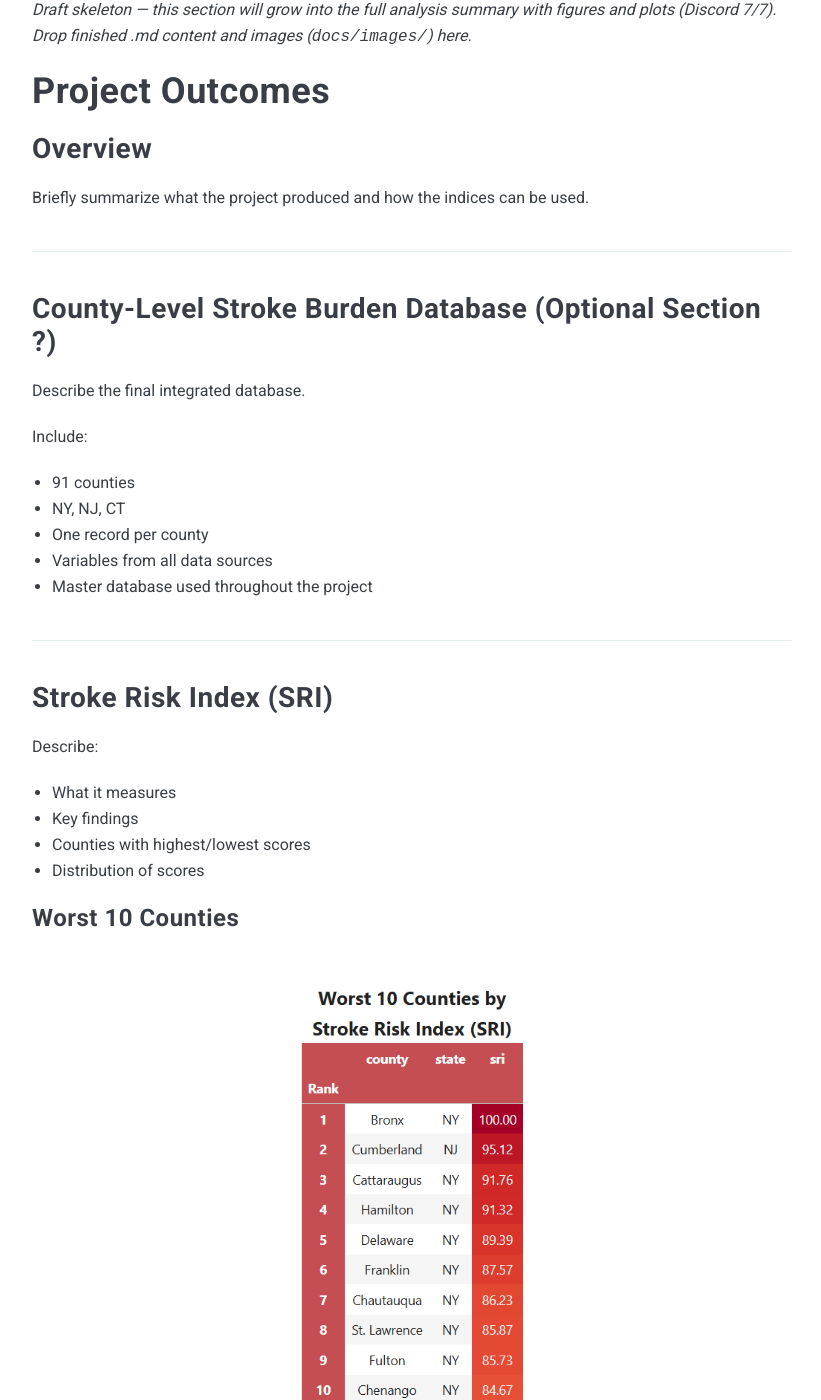
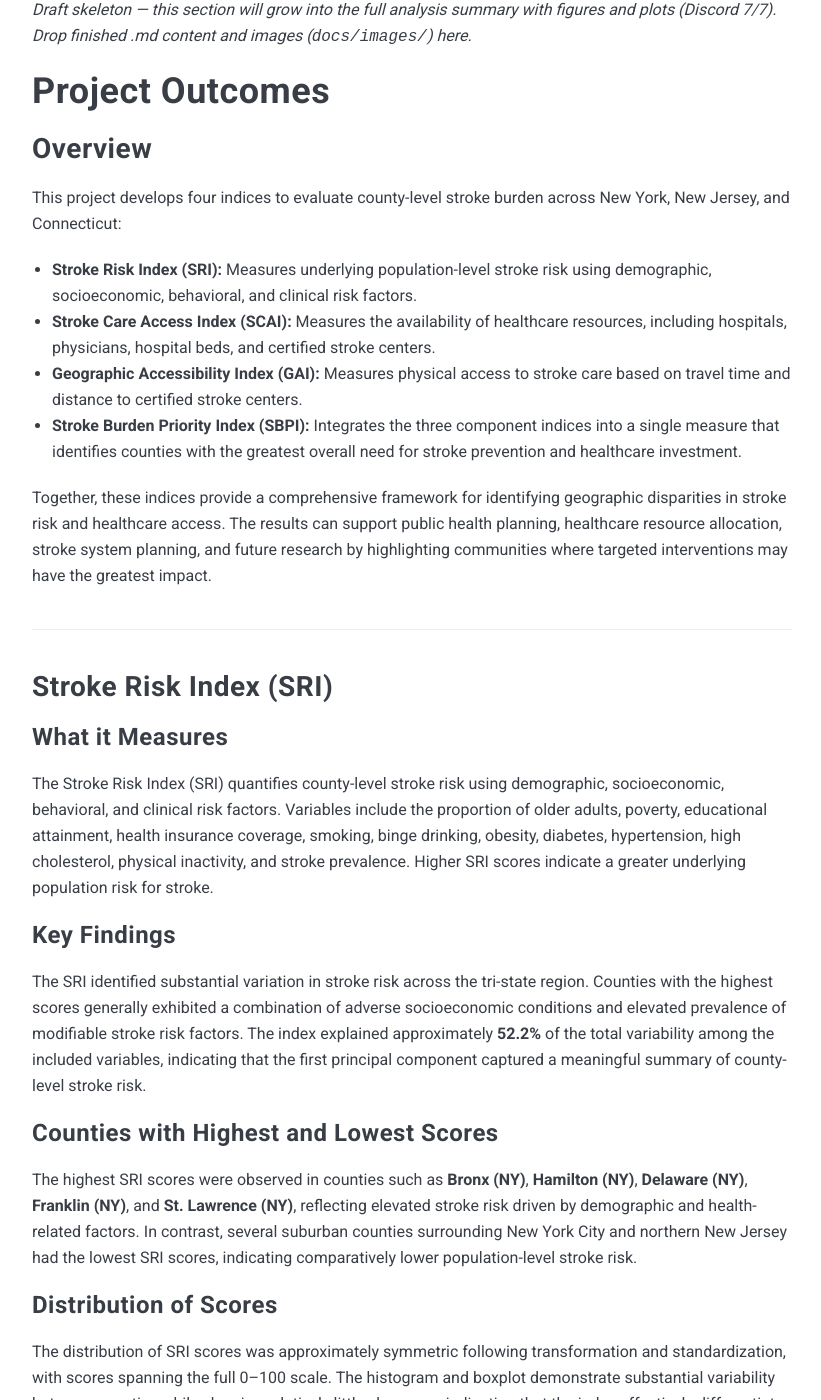
Before and after one commit to palism1/stroke-burden-index, a Jekyll site: the page built from docs/_posts/2026-07-07-project-outcome.md, in a window 1280 px wide and 1400 px high, scrolled down 1322 px. Shown: the whole window, without its empty margins (228-1049 px from the left). Built offline with Jekyll 4.4.1, drawn with Linux system fonts in a browser that asks for light colours; nearby versions of some CDN libraries; some of the changed text lies outside the part shown.

Commit message:
Update 2026-07-07-project-outcome.md

```diff
--- a/docs/_posts/2026-07-07-project-outcome.md
+++ b/docs/_posts/2026-07-07-project-outcome.md
@@ -24,33 +24,34 @@ figures and plots (Discord 7/7). Drop finished .md content and images
 
 ## Overview
 
-Briefly summarize what the project produced and how the indices can be used.
+This project develops four indices to evaluate county-level stroke burden across New York, New Jersey, and Connecticut:
 
----
+- **Stroke Risk Index (SRI):** Measures underlying population-level stroke risk using demographic, socioeconomic, behavioral, and clinical risk factors.
+- **Stroke Care Access Index (SCAI):** Measures the availability of healthcare resources, including hospitals, physicians, hospital beds, and certified stroke centers.
+- **Geographic Accessibility Index (GAI):** Measures physical access to stroke care based on travel time and distance to certified stroke centers.
+- **Stroke Burden Priority Index (SBPI):** Integrates the three component indices into a single measure that identifies counties with the greatest overall need for stroke prevention and healthcare investment.
 
-## County-Level Stroke Burden Database (Optional Section ?)
-
-Describe the final integrated database.
-
-Include:
-
-- 91 counties
-- NY, NJ, CT
-- One record per county
-- Variables from all data sources
-- Master database used throughout the project
-
+Together, these indices provide a comprehensive framework for identifying geographic disparities in stroke risk and healthcare access. The results can support public health planning, healthcare resource allocation, stroke system planning, and future research by highlighting communities where targeted interventions may have the greatest impact.
 
 ---
 
 ## Stroke Risk Index (SRI)
 
-Describe:
+### What it Measures
 
-- What it measures
-- Key findings
-- Counties with highest/lowest scores
-- Distribution of scores
+The Stroke Risk Index (SRI) quantifies county-level stroke risk using demographic, socioeconomic, behavioral, and clinical risk factors. Variables include the proportion of older adults, poverty, educational attainment, health insurance coverage, smoking, binge drinking, obesity, diabetes, hypertension, high cholesterol, physical inactivity, and stroke prevalence. Higher SRI scores indicate a greater underlying population risk for stroke.
+
+### Key Findings
+
+The SRI identified substantial variation in stroke risk across the tri-state region. Counties with the highest scores generally exhibited a combination of adverse socioeconomic conditions and elevated prevalence of modifiable stroke risk factors. The index explained approximately **52.2%** of the total variability among the included variables, indicating that the first principal component captured a meaningful summary of county-level stroke risk.
+
+### Counties with Highest and Lowest Scores
+
+The highest SRI scores were observed in counties such as **Bronx (NY)**, **Hamilton (NY)**, **Delaware (NY)**, **Franklin (NY)**, and **St. Lawrence (NY)**, reflecting elevated stroke risk driven by demographic and health-related factors. In contrast, several suburban counties surrounding New York City and northern New Jersey had the lowest SRI scores, indicating comparatively lower population-level stroke risk.
+
+### Distribution of Scores
+
+The distribution of SRI scores was approximately symmetric following transformation and standardization, with scores spanning the full 0–100 scale. The histogram and boxplot demonstrate substantial variability between counties while showing relatively little skewness, indicating that the index effectively differentiates counties with low, moderate, and high stroke risk.
 
 
 ### Worst 10 Counties
@@ -190,18 +191,17 @@ The table below summarizes the construction and performance of the three composi
 
 ## Stroke Burden Priority Index (SBPI)
 
-Describe:
+### What it Measures
 
-- Combination of SRI, SCAI, and GAI
-- Final county rankings
-- Priority counties
-- Public health interpretation
+The Stroke Burden Priority Index (SBPI) integrates the Stroke Risk Index (SRI), Stroke Care Access Index (SCAI), and Geographic Accessibility Index (GAI) into a single composite measure. By combining population-level stroke risk with healthcare resource availability and geographic access to stroke care, the SBPI identifies counties where the overall burden of stroke is greatest and where interventions may have the greatest impact.
 
-Possible figures:
+### Final County Rankings
 
-- Final SBPI map
-- Top 10 priority counties
-- Ranking table
+The SBPI produced a comprehensive ranking of all counties across New York, New Jersey, and Connecticut. Counties with high stroke risk and limited healthcare access consistently received the highest SBPI scores, while counties with lower stroke risk and stronger healthcare infrastructure ranked lowest.
+
+### Priority Counties
+
+The highest-priority counties were concentrated in rural upstate New York. Hamilton, Delaware, Chenango, Essex, Seneca, and Franklin Counties consistently ranked among the highest, reflecting the combined effects of elevated stroke risk, limited healthcare resources, and reduced geographic accessibility. These counties emerged as the areas with the greatest overall need for targeted public health interventions.
 
 <h2>Highest Priority Counties</h2>
 
@@ -301,7 +301,13 @@ The violin plots above compare index distributions across New York, New Jersey,
 
 ## Key Findings
 
-Summarize the major conclusions.
+- Geographic disparities in stroke care are substantial across the tri-state region. Urban counties generally have greater healthcare capacity and shorter travel times to certified stroke centers, while many rural counties in northern and western New York experience limited healthcare resources and reduced geographic accessibility.
+
+- The indices exhibited meaningful relationships with one another. Counties with higher stroke risk generally had poorer healthcare access, while counties with stronger healthcare infrastructure also tended to have better geographic accessibility.
+
+- The indices were associated with county-level acute stroke mortality, providing evidence that counties exhibiting high stroke risk, poor geographic access, and poor access to healthcare services, are associated with a higher stroke mortality rate.
+
+- Several rural upstate New York counties, including Hamilton, Delaware, Chenango, Essex, Franklin, and Lewis, consistently ranked among the highest-priority counties across multiple indices, indicating overlapping challenges related to stroke risk, healthcare resources, and geographic access.
 
 ---
 
@@ -337,12 +343,12 @@ The integrated Stroke Burden Priority Index (SBPI) provides a single, interpreta
 
 ## Future Work
 
-Potential extensions (explaining what we would do if we were to expand on this).
+While this project provides a comprehensive framework for evaluating county-level stroke burden, several opportunities exist to expand and improve the methodology.
 
-Ideas:
+- **Expand the geographic scope:** Apply the framework to additional states or the entire United States to enable nationwide comparisons and identify regional disparities in stroke burden.
 
-- Expand nationally
-- Incorporate EMS response times
-- Add temporal trends
-- Include social vulnerability measures
-- Update annually
+- **Incorporate EMS response times:** Include emergency medical service (EMS) response and transport times to better capture the complete timeline from stroke onset to treatment, providing a more comprehensive measure of accessibility.
+
+- **Analyze temporal trends:** Recalculate the indices using data from multiple years to evaluate how stroke risk, healthcare resources, and accessibility change over time and to assess the impact of policy or infrastructure improvements.
+
+- **Develop an automated annual update pipeline:** Automate data collection and index generation so the SRI, SCAI, GAI, and SBPI can be updated annually as new public health and healthcare datasets become available.
```
